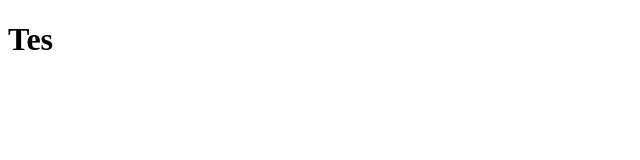
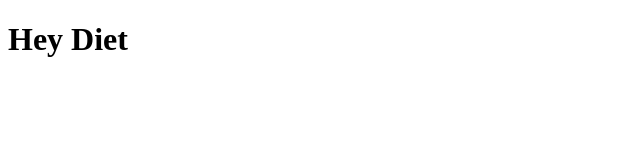
Before and after one commit to hubert-jp/Hey-Diet, a plain HTML site: page TAELbusiness.html in a window 1280 px wide. Shown: the whole page, without its empty margins (0-640 px from the left). Drawn offline with Linux system fonts and the light colour scheme.

Commit message:
Update TAELbusiness.html

```diff
--- a/TAELbusiness.html
+++ b/TAELbusiness.html
@@ -6,6 +6,6 @@
     <link rel="TAELcss" href="TAELcss.css">
   </head>
   <body>
-    <h1>Tes</h1>
+    <h1>Hey Diet</h1>
   </body>
 </html>
```
